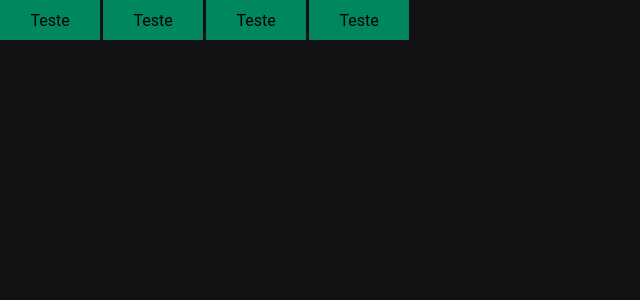
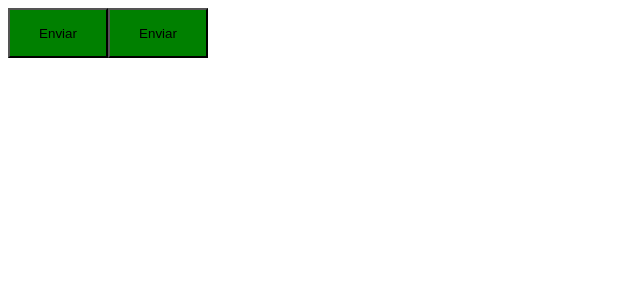
Before and after one commit to GaloManco/projeto-02-rocketseat, a React app: page / in a window 1280 px wide. Shown: the top 300 px of the page, without its empty margins (0-640 px from the left). Built offline with nearby package versions, Linux system fonts and the light colour scheme; the HTML template or start-up script is replaced by a standard one.

Commit message:
teinando styled

```diff
--- a/src/App.tsx
+++ b/src/App.tsx
@@ -1,8 +1,7 @@
-import {ThemeProvider} from 'styled-components';
-import { Button } from "./components/Button";
+import { Button } from "./components/Buttons";
 
-import { defaultTheme } from './styles/themes/default';
-import { GlobalStyle } from './styles/global';
+
+
 
 
 
@@ -10,13 +9,9 @@ export function App() {
 
 
   return (
-    <ThemeProvider theme={defaultTheme}>
-        <Button variant="primary"/>
-        <Button variant="secondary"/>
-        <Button variant="danger"/>
-        <Button variant="success"/>
-
-        <GlobalStyle />
-    </ThemeProvider>
+    <>
+      <Button variant='secondary'/>
+      <Button />
+    </>
   )
 }
--- a/src/components/Button.styles.ts
+++ b/src/components/Button.styles.ts
@@ -1,30 +1,24 @@
 import styled, { css } from "styled-components";
 
- export type ButtonVariant = 'primary' | 'secondary' | 'danger' | 'success';
+export type ButtonVariant = 'primary' | 'secondary' | 'danger' ;
 
 
-interface ButtonComponetPorps {
-    variant:ButtonVariant;
+
+interface ButtonComponentProps {
+    variant: ButtonVariant
 }
 
-const buttonColor = {
+const buttonVariant ={
     primary: 'blue',
-    secondary: 'orange',
-    success: 'green',
+    secondary: 'green',
     danger: 'red'
 }
 
-
-export const ButtonComponent = styled.button<ButtonComponetPorps>`
-
-width: 100px;
-height: 40px;
-border: none;
-margin-right: 3px;
-
-background-color: ${props => props.theme['green-500']};
+export const ButtonComponet = styled.button<ButtonComponentProps>`
+    width: 100px;
+    height: 50px;
 
 
-/* ${props => css`background-color:${buttonColor[props.variant]}`} */
+    ${props => css`background-color: ${buttonVariant[props.variant]}`}
 
 `
--- a/src/components/Button.tsx
+++ /dev/null
@@ -1,12 +0,0 @@
-import { ButtonComponent, ButtonVariant } from "./Button.styles";
-
-interface ButtonProps {
-    variant?: ButtonVariant;
-}
-
-
-export function Button({variant = 'primary'}:ButtonProps){
-    return (
-        <ButtonComponent variant={variant}>Teste</ButtonComponent>
-    )
-}
--- /dev/null
+++ b/src/components/Buttons.tsx
@@ -0,0 +1,13 @@
+import { ButtonComponet, ButtonVariant } from "./Button.styles";
+
+
+interface ButtonPorps {
+    variant?: ButtonVariant
+}
+
+export function Button({variant = 'secondary'}: ButtonPorps){
+    return (
+
+        <ButtonComponet variant={variant}>Enviar</ButtonComponet>
+    )
+}
--- a/src/styles/global.ts
+++ /dev/null
@@ -1,28 +0,0 @@
-import { createGlobalStyle} from 'styled-components';
-
-
-
-
-
-export const GlobalStyle = createGlobalStyle`
-    *{
-        padding: 0;
-        margin: 0;
-        box-sizing: border-box;
-    }
-
-    :focus {
-        outline: 0;
-        box-shadow: 0 0 0 2px ${props => props.theme['green-500']};
-    }
-    body{
-        background: ${props => props.theme['gray-900']};
-        color: ${props => props.theme['gray-400']};
-    }
-
-    body, input, textarea, button{
-        font-family:'Roboto', sans-serif;
-        font-weight: 400;
-        font-size: 1rem;
-    }
-`;
--- a/src/styles/themes/default.ts
+++ /dev/null
@@ -1,23 +0,0 @@
-
-
-export const defaultTheme = {
-    white: '#FFF',
-
-    'gray-100': '#E1E1E6',
-    'gray-300': '#C4C4CC',
-    'gray-400': '#8D8D99',
-    'gray-500': '#7C7C8A',
-    'gray-600': '#323238',
-    'gray-700': '#29292E',
-    'gray-800': '#202024',
-    'gray-900': '#121214',
-
-    'green-300': '#00B37E',
-    'green-500': '#00875F',
-    'green-700': '#015F43',
-
-    'red-500': '#AB222E',
-    'red-700': '#7A1921',
-
-    'yellow-500': '#FBA94C',
-  }
```
Also changed, not shown: src/@types/style.d.ts (deleted, +0 -10 lines).
